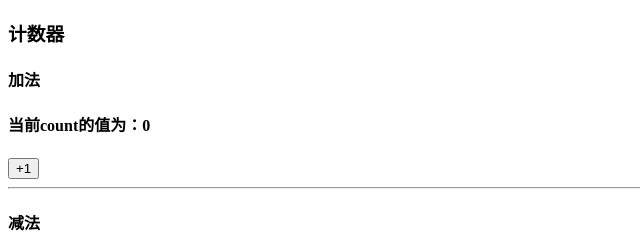
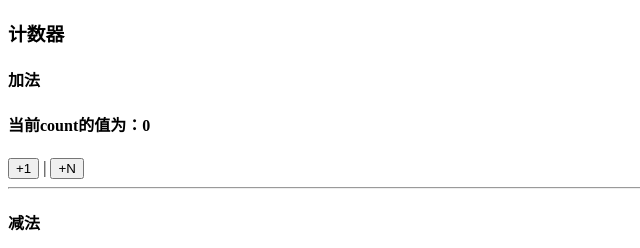
Before and after one commit to johnnywwy/vuex-demo, a Vue app: page / in a window 1280 px wide. Shown: the top 248 px of the page, without its empty margins (0-640 px from the left). Built offline with nearby package versions, Linux system fonts and the light colour scheme.

Commit message:
mutations用法:this.$store.commit 传参

```diff
--- a/src/components/Addition.vue
+++ b/src/components/Addition.vue
@@ -2,7 +2,8 @@
   <div>
     <h4>加法</h4>
     <h4>当前count的值为：{{ $store.state.count }}</h4>
-    <button @click="btnAdd">+1</button>
+    <button @click="btnAdd">+1</button> |
+    <button @click="btnAddN">+N</button>
   </div>
 </template>
 
@@ -12,6 +13,9 @@ export default {
   methods: {
     btnAdd() {
       this.$store.commit('add')
+    },
+    btnAddN(){
+      this.$store.commit('addN',3)
     }
   }
 }
--- a/src/store/index.js
+++ b/src/store/index.js
@@ -11,6 +11,9 @@ export default new Vuex.Store({
   mutations: {
     add(state) {
       state.count++
+    },
+    addN(state, payload) {
+      state.count += payload
     }
   },
   actions: {},
```
